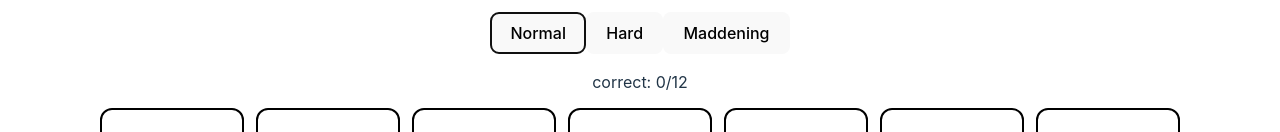
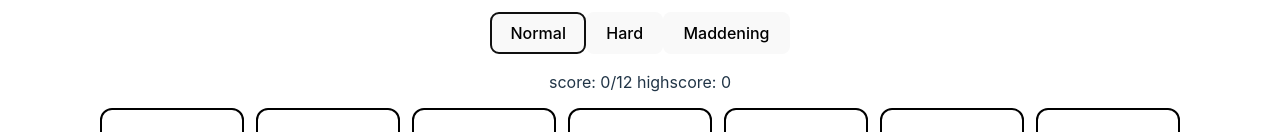
Before and after one commit to yulelily/memory-card, a React (Vite) app: page / in a window 1280 px wide. Both pictures are taken after a click on the button "Normal". Shown: the part 211-343 px from the top of the page. Built offline with nearby package versions, Linux system fonts and the light colour scheme.

Commit message:
Add localStorage for highscore

```diff
--- a/src/App.jsx
+++ b/src/App.jsx
@@ -25,6 +25,11 @@ export default function App() {
       memory.add(pokemonName);
       setMemory(memory);
       setCorrect(correct + 1);
+
+      if (correct + 1 > localStorage.getItem("highscore")) {
+        localStorage.setItem("highscore", correct + 1);
+        setHighscore(correct + 1);
+      }
 
       if (correct + 1 >= pokemons.length) {
         console.log("win !");
@@ -57,6 +62,7 @@ export default function App() {
   const [pokemons, setPokemons] = useState([]);
   const [memory, setMemory] = useState(new Set());
   const [correct, setCorrect] = useState(0);
+  const [highscore, setHighscore] = useState(localStorage.getItem("highscore") === null ? 0 : localStorage.getItem("highscore"));
 
   return (
     <>
@@ -66,7 +72,7 @@ export default function App() {
         <button value={36} onClick={(e) => newGame(e.target.value)} >Maddening</button>
       </div>
       <ResultScreen correct={correct} newGame={newGame} pokemonsLength={pokemons.length} />
-      <p className="gameBoardStatus" >correct: {correct}/{pokemons.length}</p>
+      <p className="gameBoardStatus" >score: {correct}/{pokemons.length} highscore: {highscore}</p>
       <div className="gameBoard" >
         {pokemons.map(pokemon =>
         <div className="pokeCard" key={pokemon.id} value={pokemon.name} onClick={(e) => handleClick(e.currentTarget.getAttribute("value"))} >
```
